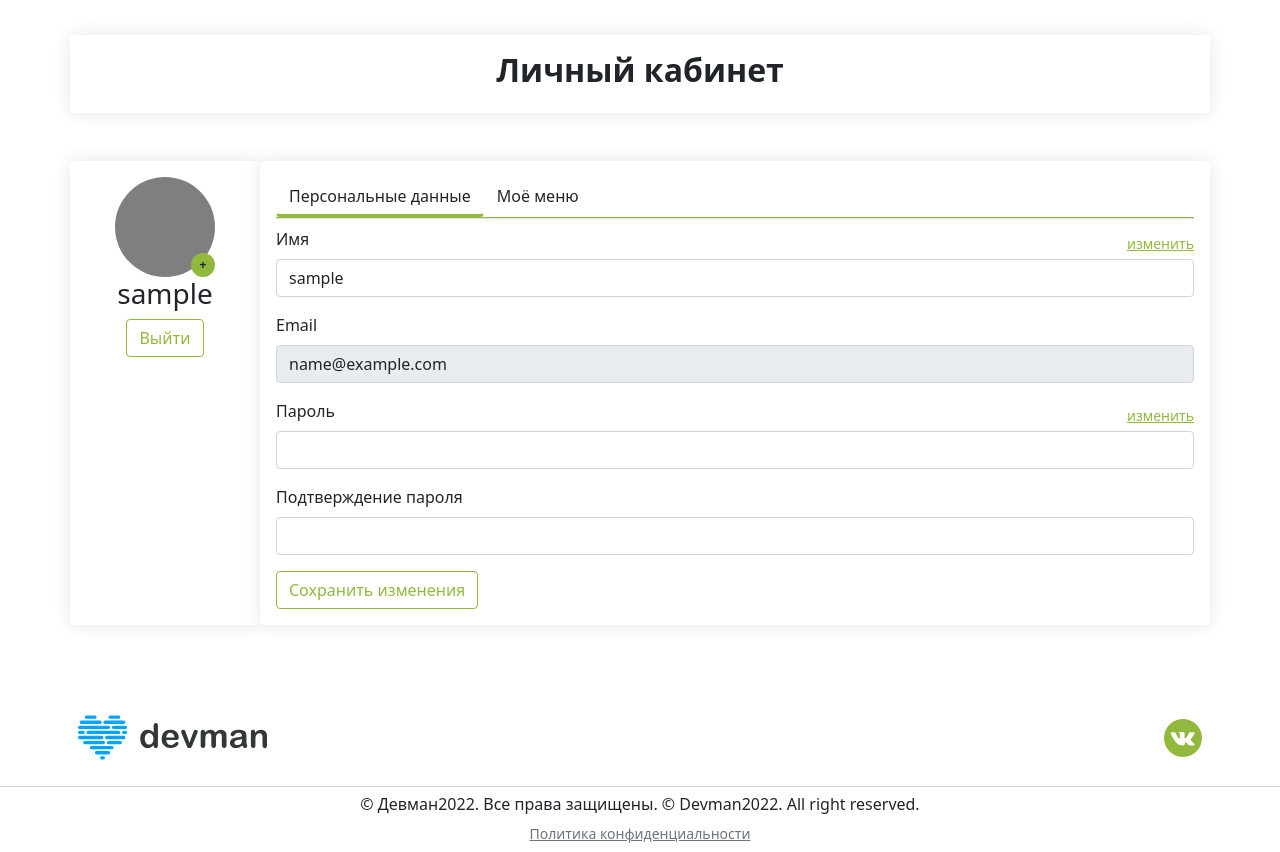
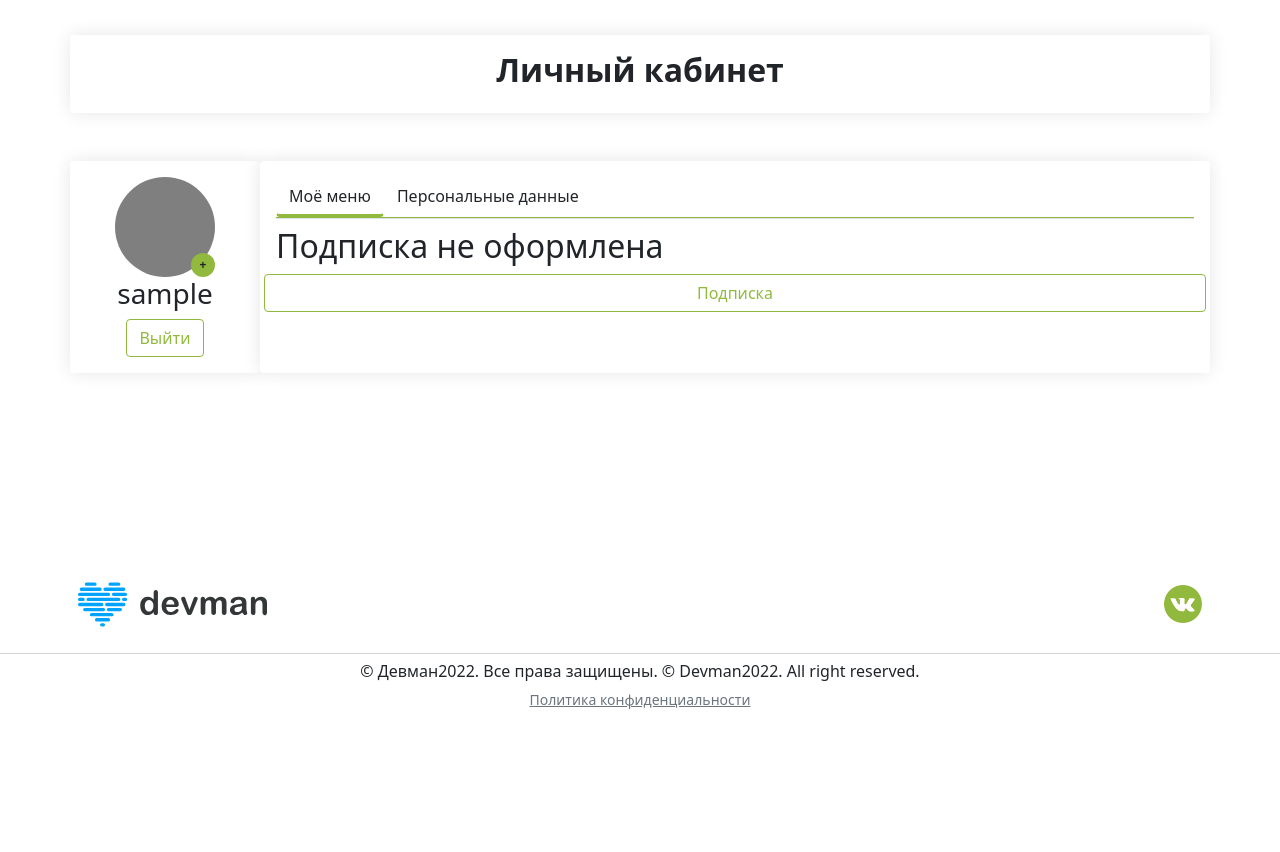
Before and after one commit to mavel-x/foodplan, a Django app: page /profile/ in a window 1280 px wide. Shown: the part 82-934 px from the top of the page. After the commit the page ends 791 px from the top, so only its background shows below. Run offline with Django 4.2, Linux system fonts and the light colour scheme; the visitor is signed in with stand-in values (Sample User, id 1); parts of the project's set-up code (start-up, migrations or seed data) failed here and were passed over.

Commit message:
bring back lunch & dinner, show menu tab first

```diff
--- a/members/templates/profile.html
+++ b/members/templates/profile.html
@@ -46,16 +46,64 @@
 
                     <div class="card col-12 col-md-10 p-3 mb-3 foodplan__shadow">
                             <ul class="nav nav-tabs">
+
                                 <li class="nav-item foodplan__tab-item">
-                                    <button id="tab1" class="btn shadow-none foodplan__tab-button active" data-bs-toggle="tab" data-bs-target="#data">Персональные данные</button>
+                                    <button id="tab2" class="btn shadow-none foodplan__tab-button active" data-bs-toggle="tab" data-bs-target="#menu">Моё меню</button>
                                 </li>
                                 <li class="nav-item foodplan__tab-item">
-                                    <button id="tab2" class="btn shadow-none foodplan__tab-button" data-bs-toggle="tab" data-bs-target="#menu">Моё меню</button>
+                                    <button id="tab1" class="btn shadow-none foodplan__tab-button" data-bs-toggle="tab" data-bs-target="#data">Персональные данные</button>
                                 </li>
                                 <li class="nav-item foodplan__tab-item flex-grow-1"></li>
                             </ul>
                             <div class="tab-content mt-2">
-                                <div class="tab-pane fade show active" id="data">
+                                <div class="tab-pane fade show active" id="menu">
+                                  {% if subscription %}
+                                    <div class="row">
+                                      <div class="col-2">
+                                          <img src={% static "img/circle1.png" %} alt="" class="w-100">
+                                      </div>
+                                      <div class="col-10 col-md-10">
+                                          <div class="row">
+                                              <div class="col-6">
+                                                  <h2>{{ subscription.menu_category }}</h2>
+                                              </div>
+                                              <div class="col-6">
+                                                  <button class="btn btn-outline-success shadow-none foodplan_green foodplan__border_green" onclick="location.href='{% url 'daily-menu' %}'">
+                                                    К рецептам на неделю ➜</button>
+                                              </div>
+
+                                              <div class="col-md-12 col-lg-9">
+                                                  <h6>Вы подписаны на {{ subscription.duration }} месяцев.</h6>
+                                                  <h6>{{ subscription.menu_category.description }}</h6>
+
+                                              </div>
+                                              <div class="col-md-12 col-lg-3 text-muted d-flex flex-column justify-content-between">
+                                                  <div class="d-flex flex-row justify-content-between">
+                                                      <small>Персоны: </small><small>{{ subscription.person_count }}</small>
+                                                  </div>
+                                                  <div class="d-flex flex-row justify-content-between">
+                                                      <small>Аллергии: &nbsp;</small>
+
+                                                              <small>{{ allergies }} &nbsp;</small>
+
+                                                  </div>
+                                                  <div class="d-flex flex-row justify-content-between">
+                                                      <small>Кол-во приёмов пищи: </small><small>{{ num_meals }}</small>
+                                                  </div>
+
+                                              </div>
+                                          </div>
+                                      </div>
+                                  </div>
+                                  {% else %}
+                                    <div class="row">
+                                      <h2>Подписка не оформлена</h2>
+                                      <button class="btn btn-outline-success me-2 shadow-none foodplan_green foodplan__border_green" onclick="location.href='{% url 'subscription' %}'">Подписка</button>
+                                    </div>
+                                  {% endif %}
+                                </div>
+
+                                <div class="tab-pane fade " id="data">
                                     <form method="post" action="">
                                         {% csrf_token %}
                                         <div class="mb-3">
@@ -100,52 +148,6 @@
                                     {% endfor %}
                                 </div>
 
-                                  <div class="tab-pane fade" id="menu">
-                                    {% if subscription %}
-                                      <div class="row">
-                                        <div class="col-2">
-                                            <img src={% static "img/circle1.png" %} alt="" class="w-100">
-                                        </div>
-                                        <div class="col-10 col-md-10">
-                                            <div class="row">
-                                                <div class="col-6">
-                                                    <h2>{{ subscription.menu_category }}</h2>
-                                                </div>
-                                                <div class="col-6">
-                                                    <button class="btn btn-outline-success shadow-none foodplan_green foodplan__border_green" onclick="location.href='{% url 'daily-menu' %}'">
-                                                      К рецептам на неделю ➜</button>
-                                                </div>
-
-                                                <div class="col-md-12 col-lg-9">
-                                                    <h6>Вы подписаны на {{ subscription.duration }} месяцев.</h6>
-                                                    <h6>{{ subscription.menu_category.description }}</h6>
-
-                                                </div>
-                                                <div class="col-md-12 col-lg-3 text-muted d-flex flex-column justify-content-between">
-                                                    <div class="d-flex flex-row justify-content-between">
-                                                        <small>Персоны: </small><small>{{ subscription.person_count }}</small>
-                                                    </div>
-                                                    <div class="d-flex flex-row justify-content-between">
-                                                        <small>Аллергии: &nbsp;</small>
-
-                                                                <small>{{ allergies }} &nbsp;</small>
-
-                                                    </div>
-                                                    <div class="d-flex flex-row justify-content-between">
-                                                        <small>Кол-во приёмов пищи: </small><small>{{ num_meals }}</small>
-                                                    </div>
-
-                                                </div>
-                                            </div>
-                                        </div>
-                                    </div>
-                                    {% else %}
-                                      <div class="row">
-                                        <h2>Подписка не оформлена</h2>
-                                        <button class="btn btn-outline-success me-2 shadow-none foodplan_green foodplan__border_green" onclick="location.href='{% url 'subscription' %}'">Подписка</button>
-                                      </div>
-                                    {% endif %}
-                                </div>
                             </div>
 
                     </div>
--- a/members/views.py
+++ b/members/views.py
@@ -1,9 +1,10 @@
+from django.db import transaction
 from django.shortcuts import redirect, render
-from members.forms import CreateUserForm, ChangeUserForm
 from django.contrib.auth import authenticate, login, logout, update_session_auth_hash
 from django.contrib import messages
 from django.contrib.auth.decorators import login_required
 
+from members.forms import CreateUserForm, ChangeUserForm
 from members.models import Subscription
 from recipes.models import MenuCategory, Allergy, MealType
 
@@ -81,6 +82,7 @@ def profile(request):
 
 
 @login_required(login_url='login')
+@transaction.atomic
 def subscription(request):
     if request.method == 'GET':
         if Subscription.objects.filter(user=request.user, paid=True).first():
@@ -106,11 +108,13 @@ def subscription(request):
         subscription.save()
 
         if int(request.POST.get('breakfast')) == 0:
-            subscription.meals.add(MealType.objects.get(label='Breakfast'))
+            subscription.meals.add(MealType.objects.get(label__iexact='breakfast'))
+        if int(request.POST.get('lunch')) == 0:
+            subscription.meals.add(MealType.objects.get(label__iexact='lunch'))
         if int(request.POST.get('dinner')) == 0:
-            subscription.meals.add(MealType.objects.get(label='Dinner'))
+            subscription.meals.add(MealType.objects.get(label__iexact='dinner'))
         if int(request.POST.get('dessert')) == 0:
-            subscription.meals.add(MealType.objects.get(label='Dessert'))
+            subscription.meals.add(MealType.objects.get(label__iexact='dessert'))
 
         for key, value in request.POST.items():
             if key.startswith('allergy'):
```
Also changed, not shown: members/templates/order.html (+10 -1 lines).
